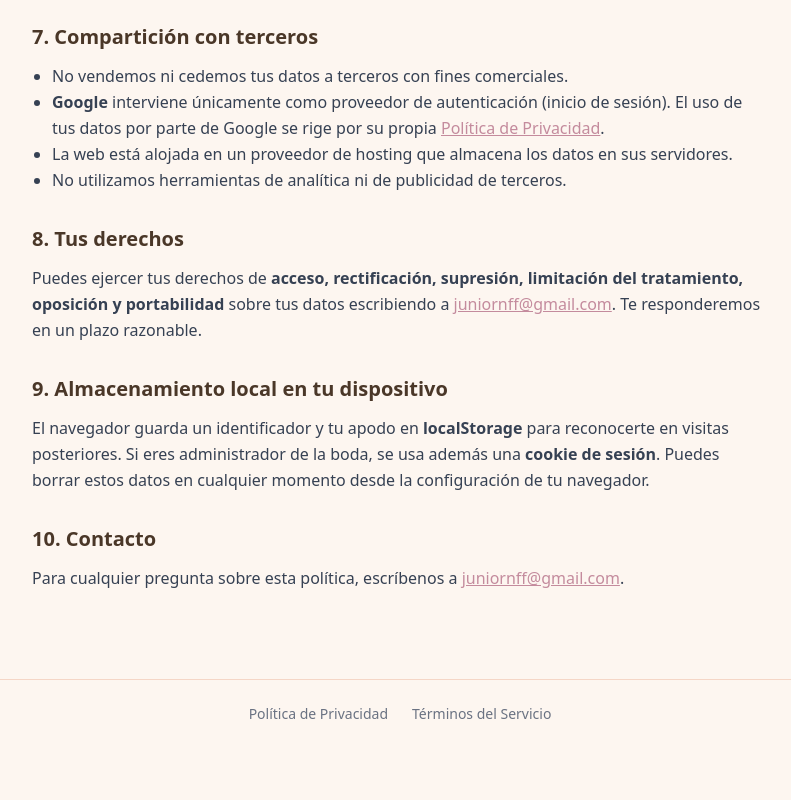
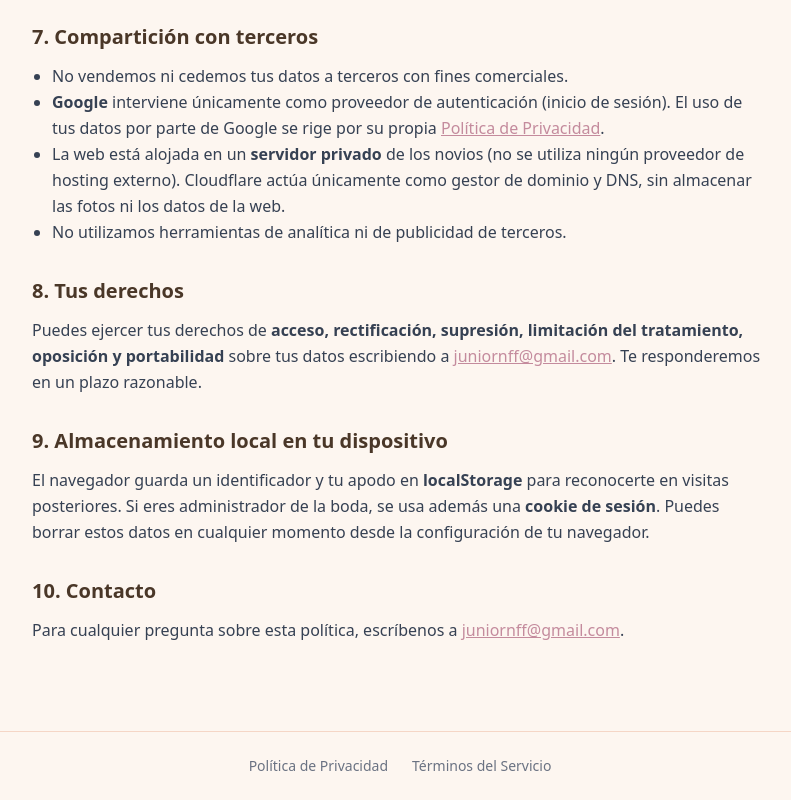
Before and after one commit to juniornff/wedding-photo-manager, a React (Vite) app in the folder frontend/: page /privacidad in a window 1280 px wide. Shown: the part 1480-2280 px from the top of the page, without its empty margins (240-1031 px from the left). Before the commit the page ends 2228 px from the top, so only its background shows below. Built offline with nearby package versions, Linux system fonts and the light colour scheme; no server answers.

Commit message:
privacidad: aclarar alojamiento en servidor privado de los novios (Cloudflare solo dominio/DNS)

```diff
--- a/frontend/src/pages/PrivacyPage.jsx
+++ b/frontend/src/pages/PrivacyPage.jsx
@@ -129,7 +129,9 @@ export default function PrivacyPage() {
             .
           </Li>
           <Li>
-            La web está alojada en un proveedor de hosting que almacena los datos en sus servidores.
+            La web está alojada en un <strong>servidor privado</strong> de los novios (no se utiliza
+            ningún proveedor de hosting externo). Cloudflare actúa únicamente como gestor de dominio
+            y DNS, sin almacenar las fotos ni los datos de la web.
           </Li>
           <Li>No utilizamos herramientas de analítica ni de publicidad de terceros.</Li>
         </ul>
```
